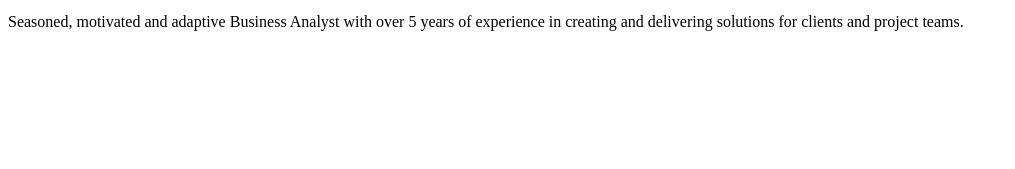
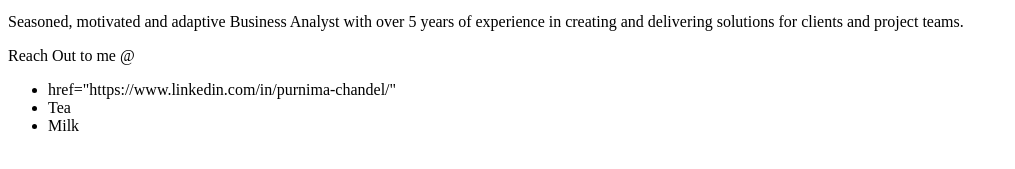
Before and after one commit to PurnimaChandel/purnimachandel.github.io, a plain HTML site: page index.html in a window 1280 px wide. Shown: the part 369-538 px from the top of the page, without its empty margins (0-1015 px from the left). Drawn offline with Linux system fonts and the light colour scheme.

Commit message:
Update index.html

```diff
--- a/index.html
+++ b/index.html
@@ -6,6 +6,11 @@
         <h1>Purnima Chandel</h1>
         <img src="https://media.licdn.com/dms/image/C4D03AQEbtKc5wmXIBQ/profile-displayphoto-shrink_200_200/0?e=1548892800&v=beta&t=jqtA7ZkxFVhKvoVjU17jQkySWLgDoppuzdY_FV57f2w" alt="Consultant, IQVIA">
         <p>Seasoned, motivated and adaptive Business Analyst with over 5 years of experience in creating and delivering solutions for clients and project teams.</p>
-
+        <p>Reach Out to me @</p>
+        <ul>
+                <li>href="https://www.linkedin.com/in/purnima-chandel/"</li>
+                <li>Tea</li>
+                <li>Milk</li>
+              </ul>
     </body>
 </html>
```
